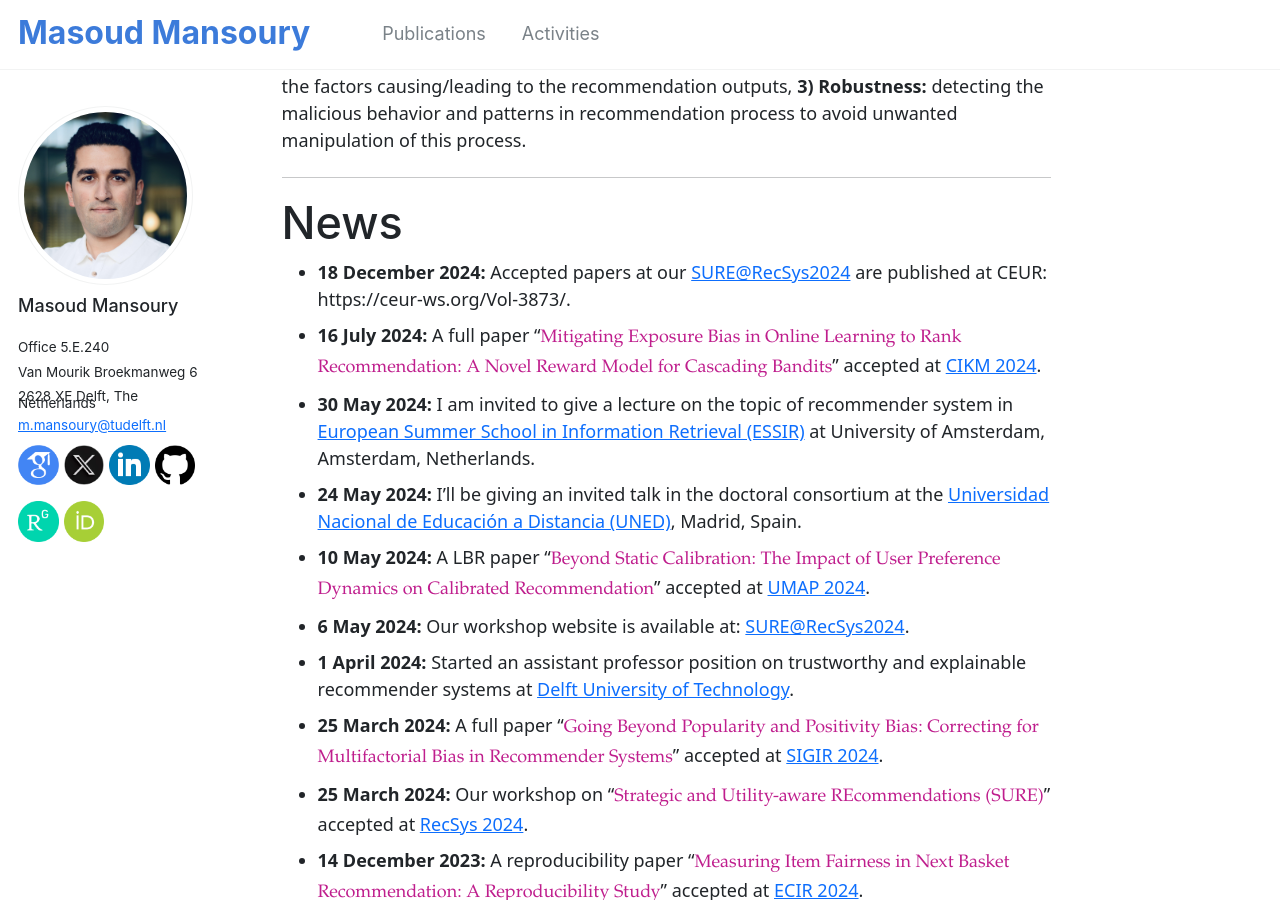
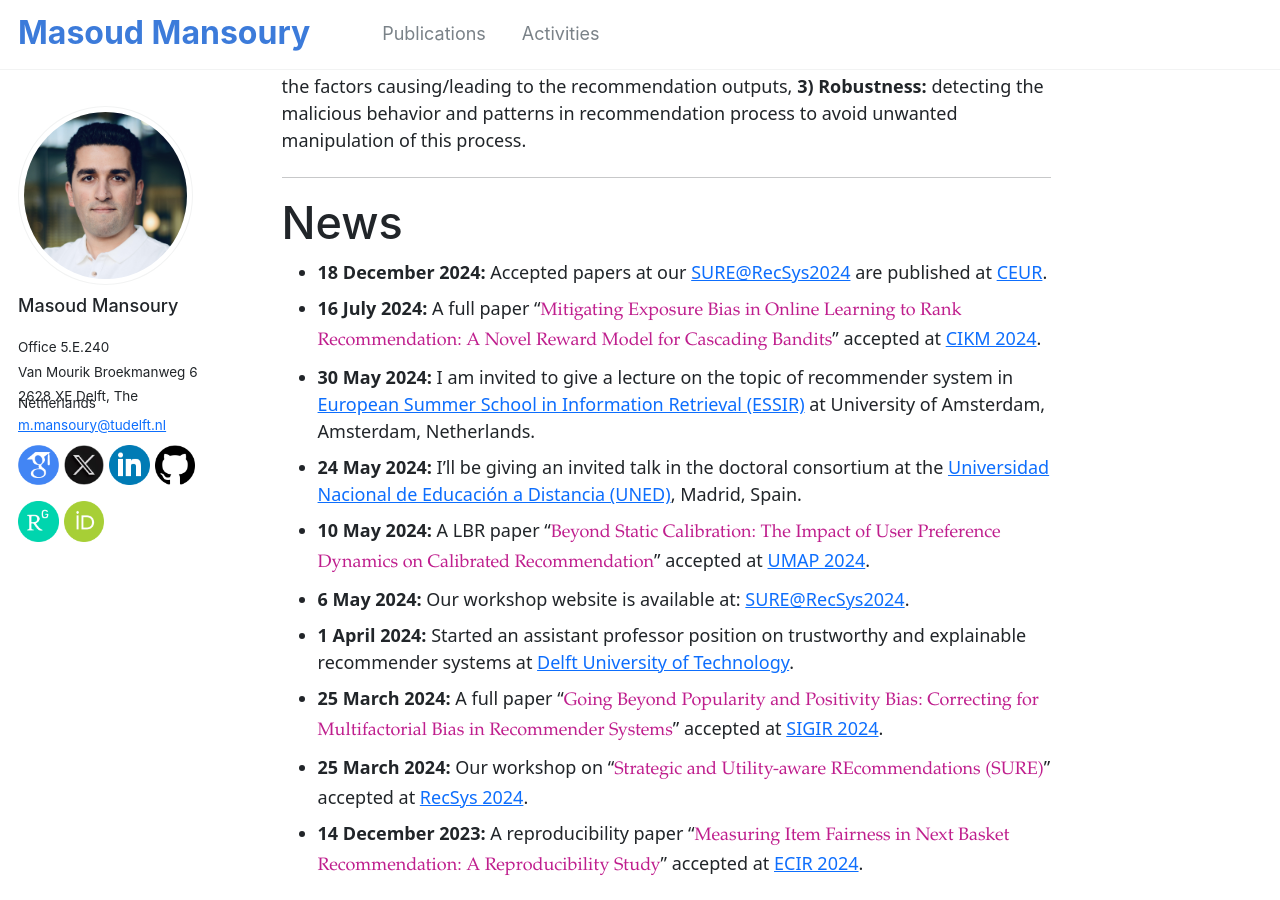
Before and after one commit to masoudmansoury/masoudmansoury.github.io, a Jekyll site: the page built from _pages/about.md, in a window 1280 px wide and 900 px high, scrolled down 728 px. Built offline with Jekyll 4.4.1, drawn with Linux system fonts in a browser that asks for light colours; nearby versions of some CDN libraries; library files that are not in the unit come from our copies.

Commit message:
PhD call

```diff
--- a/_pages/about.md
+++ b/_pages/about.md
@@ -21,7 +21,7 @@ Masoud's broad research interests lie in the area of **Trustworthy and Explainab
 
 # News
 
-* **18 December 2024:** Accepted papers at our [SURE@RecSys2024](https://sites.google.com/view/sure-2024/home) are published at CEUR: https://ceur-ws.org/Vol-3873/.
+* **18 December 2024:** Accepted papers at our [SURE@RecSys2024](https://sites.google.com/view/sure-2024/home) are published at [CEUR](https://ceur-ws.org/Vol-3873/).
 * **16 July 2024:** A full paper "<span style='color:#BF1E8D;font-family: "Book Antiqua";'>Mitigating Exposure Bias in Online Learning to Rank Recommendation: A Novel Reward Model for Cascading Bandits</span>" accepted at [CIKM 2024](https://cikm2024.org/).
 * **30 May 2024:** I am invited to give a lecture on the topic of recommender system in [European Summer School in Information Retrieval (ESSIR)](https://2024.essir.eu/) at University of Amsterdam, Amsterdam, Netherlands.
 * **24 May 2024:** I'll be giving an invited talk in the doctoral consortium at the [Universidad Nacional de Educación a Distancia (UNED)](https://www.uned.es/universidad/inicio/en/), Madrid, Spain.
```
Also changed, not shown: 2 other files.
